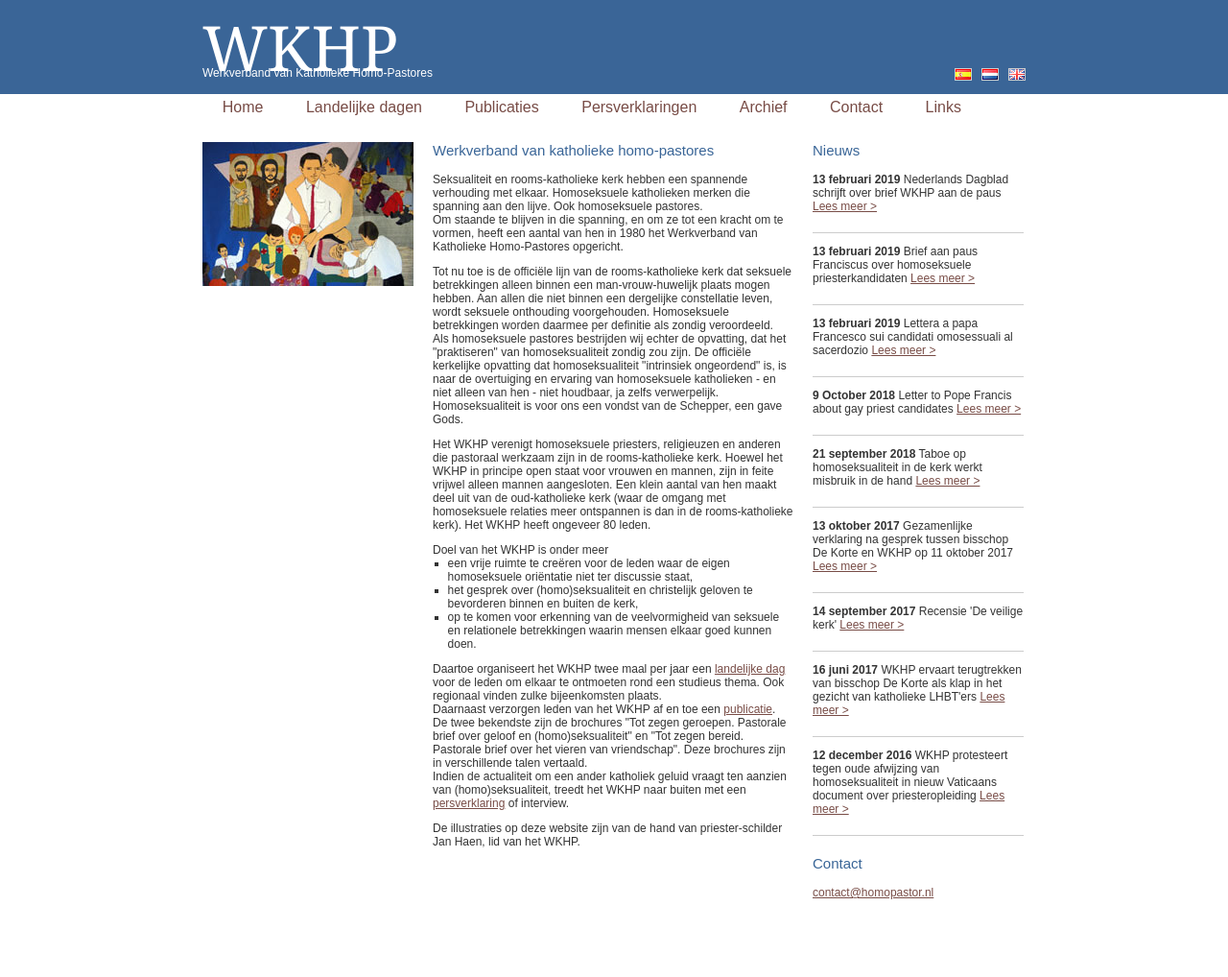
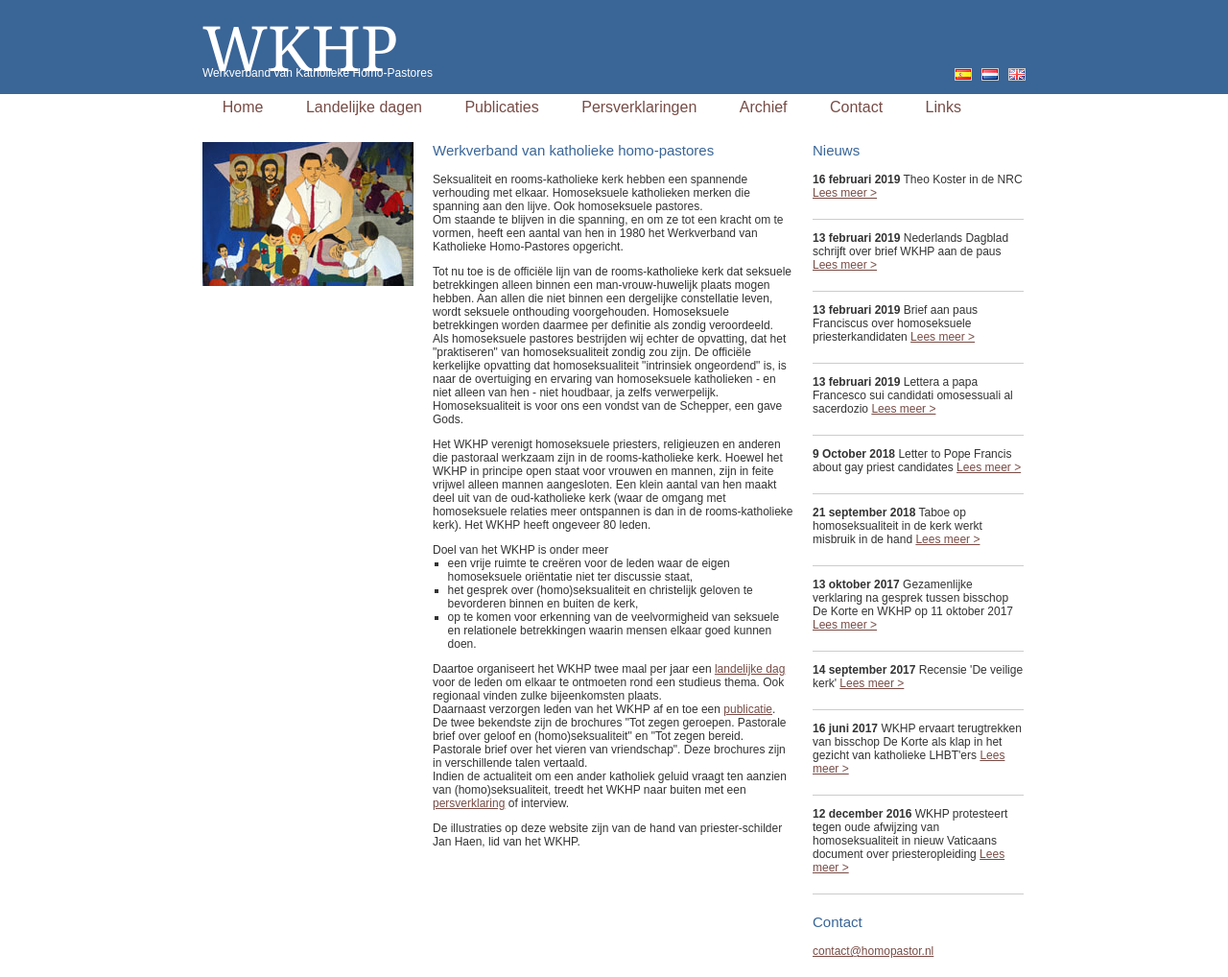
Before and after one commit to homopastor/homopastor, a Jekyll site: the page built from index.html, in a window 1280 px wide. Shown: the whole page at 96% size. Built offline with Jekyll 4.4.1, drawn with Linux system fonts in a browser that asks for light colours; before the commit the page ends 957 px from its top, so only the background shows below that.

Commit message:
Update news.yml

```diff
--- a/_data/news.yml
+++ b/_data/news.yml
@@ -1,3 +1,10 @@
+
+- date: 16 februari 2019
+  title: Theo Koster in de NRC
+  link: https://www.nrc.nl/nieuws/2019/02/16/homoseksualiteit-maakte-bisschop-chantabel-a3654297
+  text:
+  linktext: Theo Koster in de NRC
+
 - date: 13 februari 2019
   title: Nederlands Dagblad schrijft over brief WKHP aan de paus
   link: ND%20Nederlandse%20homopastores%20publiceren%20brief%20aan%20paus.pdf
```
